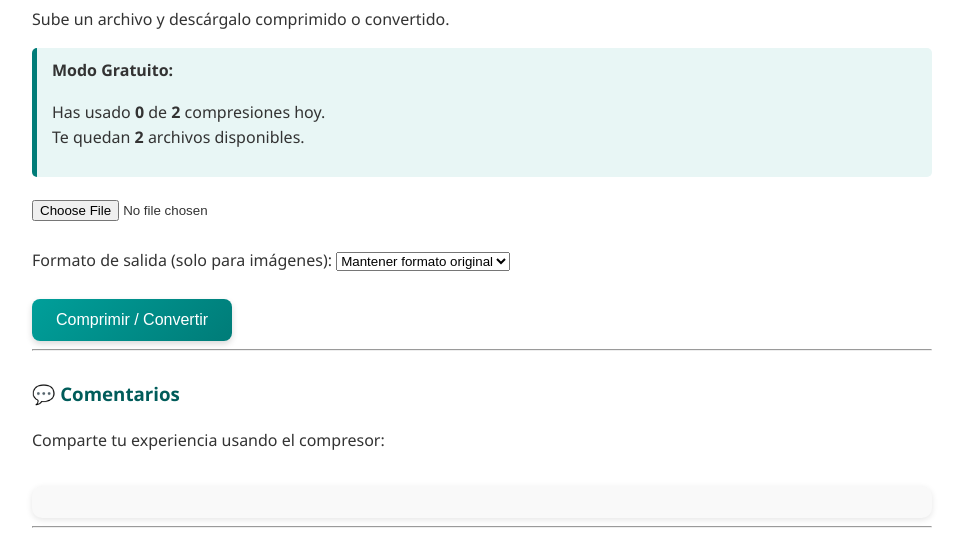
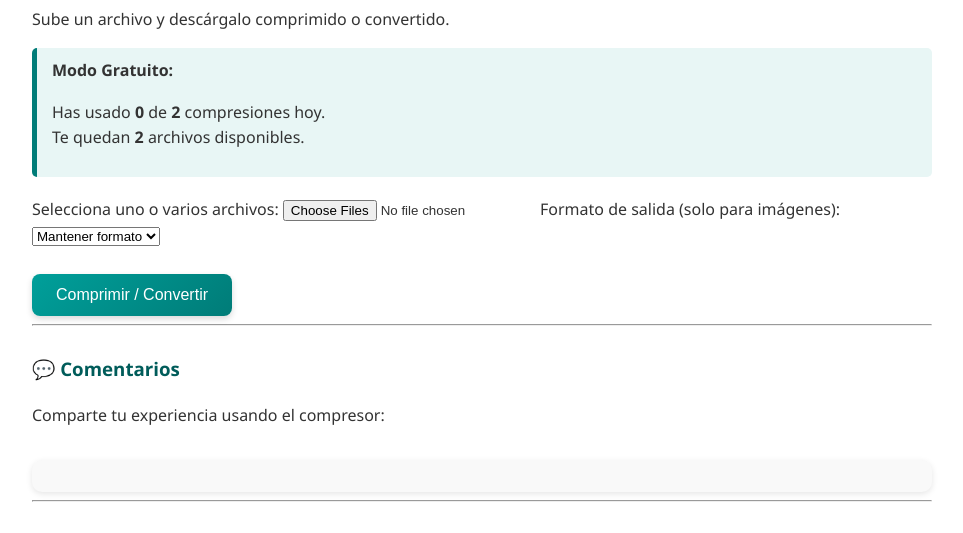
Before and after one commit to JacobPineda24/cv_virtual, a Flask app: page /compressor in a window 1280 px wide. Shown: the part 360-893 px from the top of the page, without its empty margins (158-1121 px from the left). Run offline with Flask 3, Linux system fonts and the light colour scheme; some libraries are stand-ins or nearby versions.

Commit message:
Update compressor.html

```diff
--- a/templates/compressor.html
+++ b/templates/compressor.html
@@ -18,13 +18,14 @@
     {% endif %}
 
     <form method="POST" enctype="multipart/form-data">
-        <input type="file" name="file" required><br><br>
+        <label for="file">Selecciona uno o varios archivos:</label>
+        <input type="file" name="files" id="file" multiple required>
 
-        <label>Formato de salida (solo para imágenes):</label>
-        <select name="format">
-            <option value="none">Mantener formato original</option>
+        <label for="format">Formato de salida (solo para imágenes):</label>
+        <select name="format" id="format">
+            <option value="none">Mantener formato</option>
+            <option value="jpg">JPG</option>
             <option value="png">PNG</option>
-            <option value="jpg">JPG</option>
             <option value="webp">WebP</option>
         </select>
         <br><br>
```
